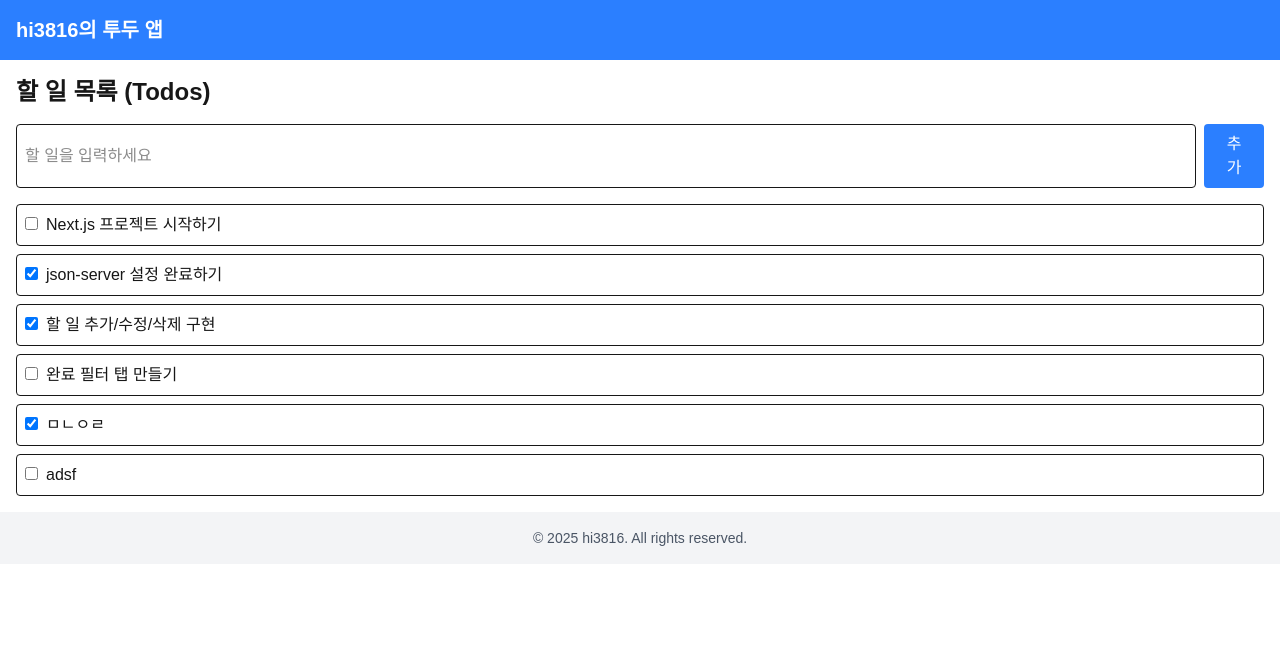
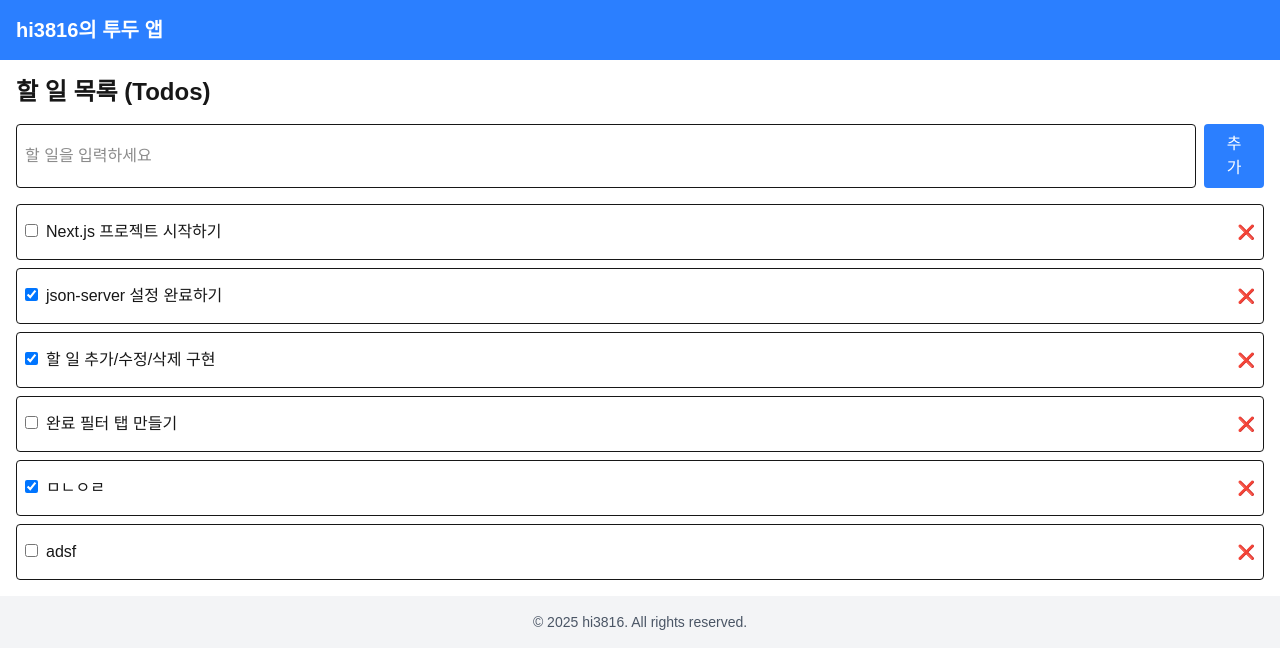
Before and after one commit to hi3816/todo-list-hi3816, a Next.js app: page /todos in a window 1280 px wide. Shown: the top 668 px of the page. Built offline with nearby package versions, Linux system fonts and the light colour scheme; data requests are answered from the project's data file.

Commit message:
feat : 투두 삭제 UI 및 삭제 기능 구현

```diff
--- a/src/app/todos/page.tsx
+++ b/src/app/todos/page.tsx
@@ -1,13 +1,15 @@
 'use client'
 
 import { useState } from 'react'
-import { useTodos } from '@/hooks/useTodos' // 할 일 조회 (useQuery)
-import { useAddTodo } from '@/hooks/useAddTodo' // 할 일 추가 (useMutation)
+import { useTodos } from '@/hooks/useTodos'
+import { useAddTodo } from '@/hooks/useAddTodo'
+import { useDeleteTodo } from '@/hooks/useDeleteTodo'
 
 //Unity에서 MonoBehaviour의 Start() + Update() 느낌. 페이지 자체를 구성하는 컴포넌트
 export default function TodoListPage(){
     const {data : todos, isLoading, isError } = useTodos()
     const { mutate: addTodo } = useAddTodo() // useAddTodo훅으로 부터 mutation 실행 함수 받아옴
+    const { mutate: deleteTodo } = useDeleteTodo();
     const [ input, setInput ] = useState('') //입력 필드의 상태 관리 (C#의 private string title 변수 느낌)
 
     const handleAdd = () => {
@@ -40,12 +42,19 @@ export default function TodoListPage(){
             {/* todos 목록 출력 */}
             <ul className="space-y-2">
                 {todos?.map((todo) => (
-                <li key={todo.id} className="p-2 border rounded">
-                    <input type="checkbox" checked={todo.completed} readOnly className="mr-2" />
-                    {todo.title}
+                <li key={todo.id} className="min-h-14 p-2 border rounded flex justify-between items-center">
+                    <span>
+                        <input type="checkbox" checked={todo.completed} readOnly className="mr-2" />
+                        {todo.title}
+                    </span>
+                    <button
+                            onClick={()=>deleteTodo(todo.id)}
+                            className="text0red-500 hover:text-red-700 text-sm"
+                            >
+                                ❌
+                    </button>
                 </li>
                 ))}
-
             </ul>
         </div>
 
--- /dev/null
+++ b/src/hooks/useDeleteTodo.ts
@@ -0,0 +1,20 @@
+import { useMutation, useQueryClient } from '@tanstack/react-query'
+
+export function useDeleteTodo() {
+    const queryClient = useQueryClient()
+
+    return useMutation({
+        // 삭제 요청을 보낼 함수 ()
+        mutationFn: async (id:number) => {
+            const res = await fetch(`http://localhost:3001/todos/${id}`, {
+                method: 'DELETE',
+            })
+            if(!res.ok) throw new Error('삭제 실패')
+        },
+
+        // 삭제 성공 시, todos 리스트 새로고침
+        onSuccess: () => {
+            queryClient.invalidateQueries({queryKey: ['todos']})
+        }
+    })
+}
```
